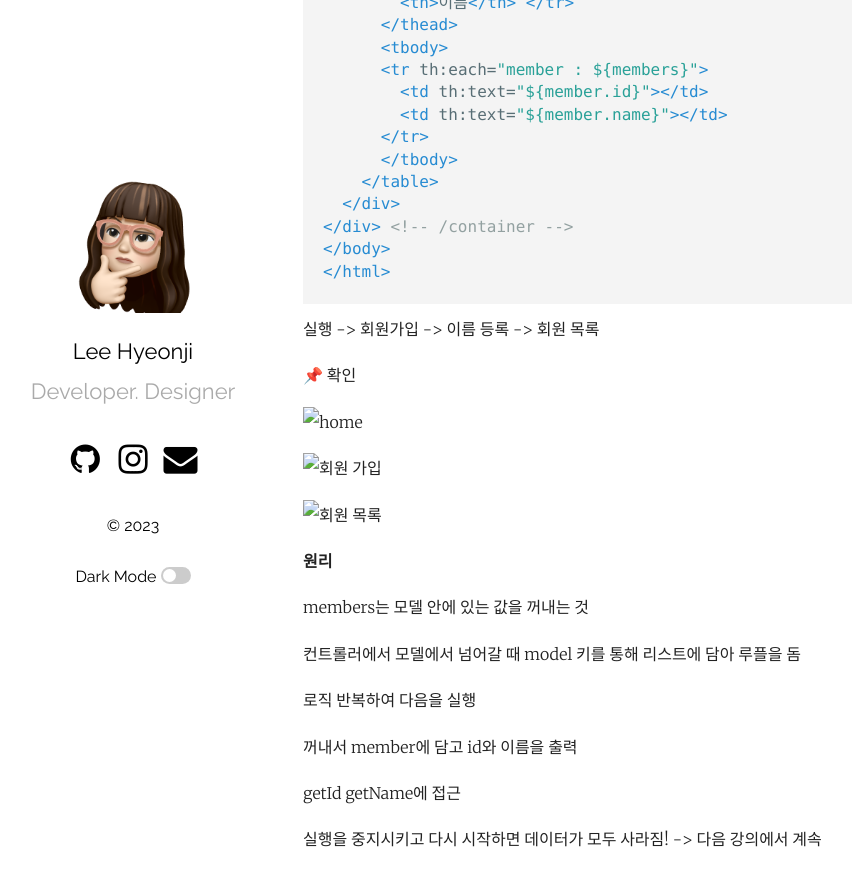
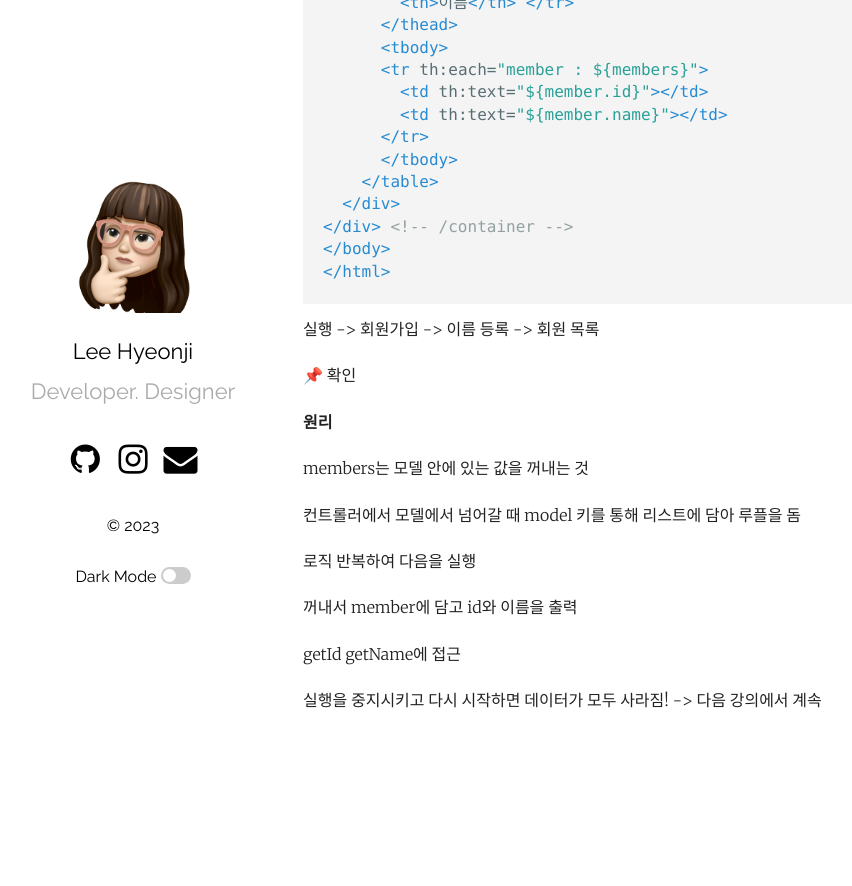
Before and after one commit to ehyeong/ehyeong.github.io, a Jekyll site: the page built from _posts/2023-07-01-springboot4.markdown, in a window 1280 px wide and 900 px high, scrolled down 4763 px. Shown: the top 886 px of the window, without its empty margins (52-904 px from the left). Built offline with Jekyll 4.4.1, drawn with Linux system fonts in a browser that asks for light colours; after the commit the page ends 5524 px from its top, so only the background shows below that.

Commit message:
원상복귀
''

```diff
--- a/_posts/2023-07-01-springboot4.markdown
+++ b/_posts/2023-07-01-springboot4.markdown
@@ -229,11 +229,6 @@ members - memberList.html 파일 생성
 
 📌 확인
 
-![home](./image-1.png)
-
-![회원 가입](./image.png)
-
-![회원 목록](./image-2.png)
 
 **원리**
 
```
Also changed, not shown: _posts/2023-06-30-how-to-post.markdown (line endings or trailing spaces).
